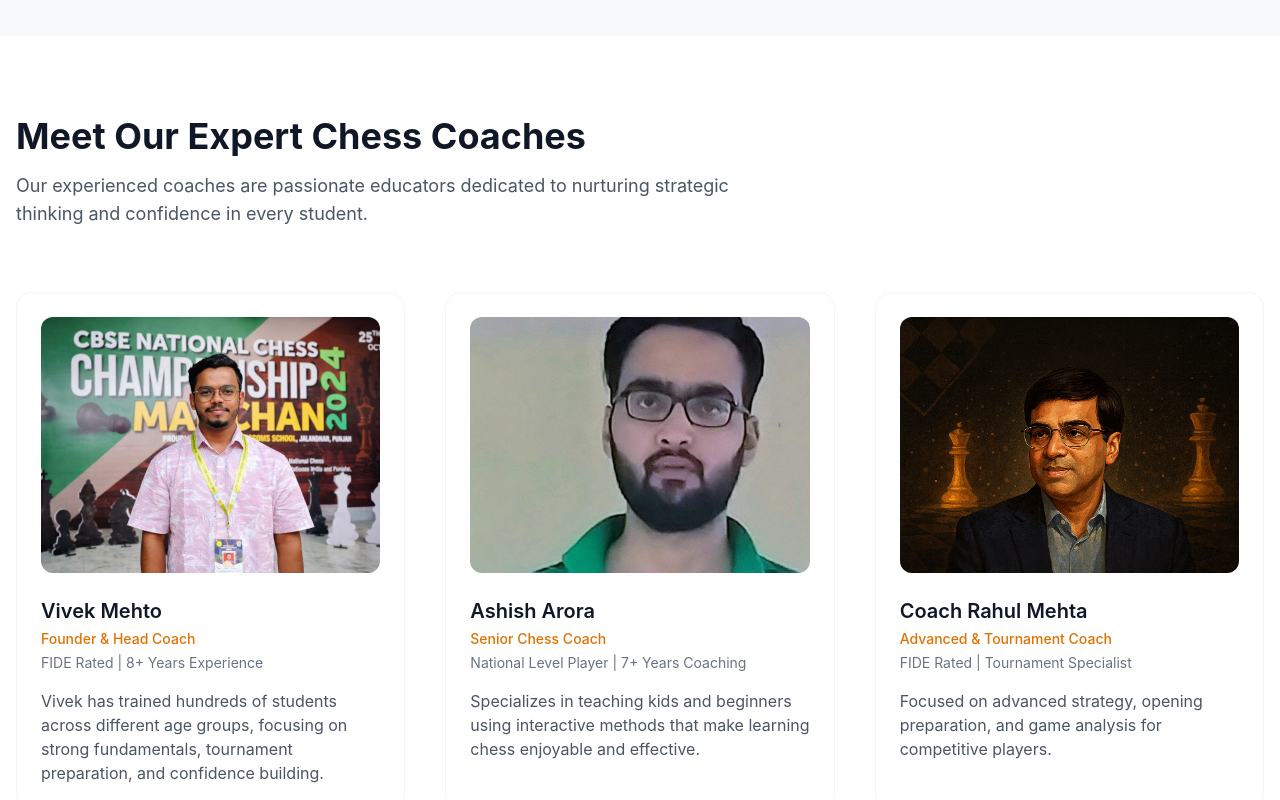
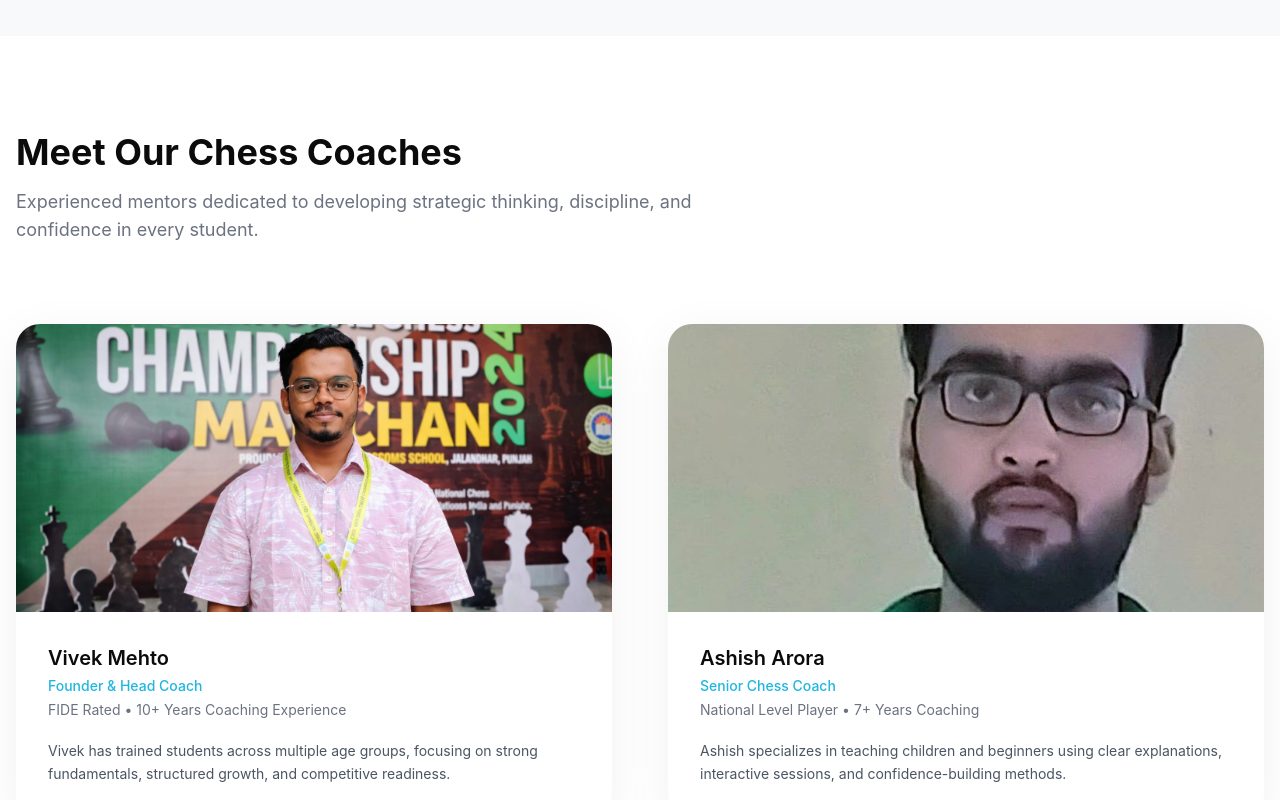
Before and after one commit to vivekmehto/nimzo-academy, a React (Vite) app: page /about in a window 1280 px wide. Shown: the part 3480-4280 px from the top of the page. Built offline with nearby package versions, Linux system fonts and the light colour scheme.

Commit message:
Update Coach component

```diff
--- a/src/components/Coaches.tsx
+++ b/src/components/Coaches.tsx
@@ -12,71 +12,72 @@ const coaches: Coach[] = [
   {
     name: "Vivek Mehto",
     role: "Founder & Head Coach",
-    experience: "FIDE Rated | 8+ Years Experience",
-    bio: "Vivek has trained hundreds of students across different age groups, focusing on strong fundamentals, tournament preparation, and confidence building.",
+    experience: "FIDE Rated • 10+ Years Coaching Experience",
+    bio: "Vivek has trained students across multiple age groups, focusing on strong fundamentals, structured growth, and competitive readiness.",
     image: "/coach-1.jpg",
   },
   {
     name: "Ashish Arora",
     role: "Senior Chess Coach",
-    experience: "National Level Player | 7+ Years Coaching",
-    bio: "Specializes in teaching kids and beginners using interactive methods that make learning chess enjoyable and effective.",
+    experience: "National Level Player • 7+ Years Coaching",
+    bio: "Ashish specializes in teaching children and beginners using clear explanations, interactive sessions, and confidence-building methods.",
     image: "/coach-2.jpg",
-  },
-  {
-    name: "Coach Rahul Mehta",
-    role: "Advanced & Tournament Coach",
-    experience: "FIDE Rated | Tournament Specialist",
-    bio: "Focused on advanced strategy, opening preparation, and game analysis for competitive players.",
-    image: "/coach-3.jpg",
   },
 ];
 
 const Coaches: React.FC = () => {
   return (
-    <section className="bg-white py-20">
+    <section className="bg-white py-24 scroll-mt-20" id="coaches">
       <div className="mx-auto max-w-7xl px-4">
 
         {/* Heading */}
-        <div className="mb-16 max-w-3xl">
-          <h2 className="text-3xl font-bold text-gray-900 md:text-4xl">
-            Meet Our Expert Chess Coaches
+        <div className="mb-20 max-w-3xl">
+          <h2 className="text-3xl font-bold text-[#0B0B0B] md:text-4xl">
+            Meet Our Chess Coaches
           </h2>
-          <p className="mt-4 text-lg text-gray-600">
-            Our experienced coaches are passionate educators dedicated to
-            nurturing strategic thinking and confidence in every student.
+          <p className="mt-4 text-lg text-[#6B7280]">
+            Experienced mentors dedicated to developing strategic thinking,
+            discipline, and confidence in every student.
           </p>
         </div>
 
         {/* Coaches Grid */}
-        <div className="grid gap-10 md:grid-cols-2 lg:grid-cols-3">
+        <div className="grid gap-14 md:grid-cols-2">
           {coaches.map((coach, index) => (
             <div
               key={index}
-              className="group rounded-2xl border border-gray-100 bg-white p-6 transition hover:shadow-lg"
+              className="
+                flex flex-col overflow-hidden rounded-3xl
+                bg-white
+                shadow-[0_12px_50px_rgba(0,0,0,0.06)]
+                transition-all duration-300
+                hover:-translate-y-1 hover:shadow-[0_20px_70px_rgba(0,0,0,0.08)]
+              "
             >
               {/* Image */}
-              <div className="relative overflow-hidden rounded-xl">
+              <div className="h-72 w-full overflow-hidden">
                 <img
                   src={coach.image}
                   alt={`${coach.name} - Chess Coach`}
-                  className="h-64 w-full object-cover transition duration-300 group-hover:scale-105"
+                  className="h-full w-full object-cover"
                 />
               </div>
 
-              {/* Info */}
-              <div className="mt-6">
-                <h3 className="text-xl font-semibold text-gray-900">
+              {/* Content */}
+              <div className="p-8">
+                <h3 className="text-xl font-semibold text-[#0B0B0B]">
                   {coach.name}
                 </h3>
-                <p className="mt-1 text-sm font-medium text-amber-600">
+
+                <p className="mt-1 text-sm font-medium text-[#1FB6E0]">
                   {coach.role}
                 </p>
-                <p className="mt-1 text-sm text-gray-500">
+
+                <p className="mt-1 text-sm text-[#6B7280]">
                   {coach.experience}
                 </p>
 
-                <p className="mt-4 text-gray-600">
+                <p className="mt-5 text-sm leading-relaxed text-[#4B5563]">
                   {coach.bio}
                 </p>
               </div>
@@ -84,15 +85,6 @@ const Coaches: React.FC = () => {
           ))}
         </div>
 
-        {/* CTA */}
-        <div className="mt-16 text-center">
-          <a
-            href="#demo"
-            className="inline-block rounded-full bg-amber-500 px-8 py-3 text-base font-semibold text-white shadow hover:bg-amber-600 transition"
-          >
-            Learn From Expert Coaches
-          </a>
-        </div>
       </div>
     </section>
   );
```
